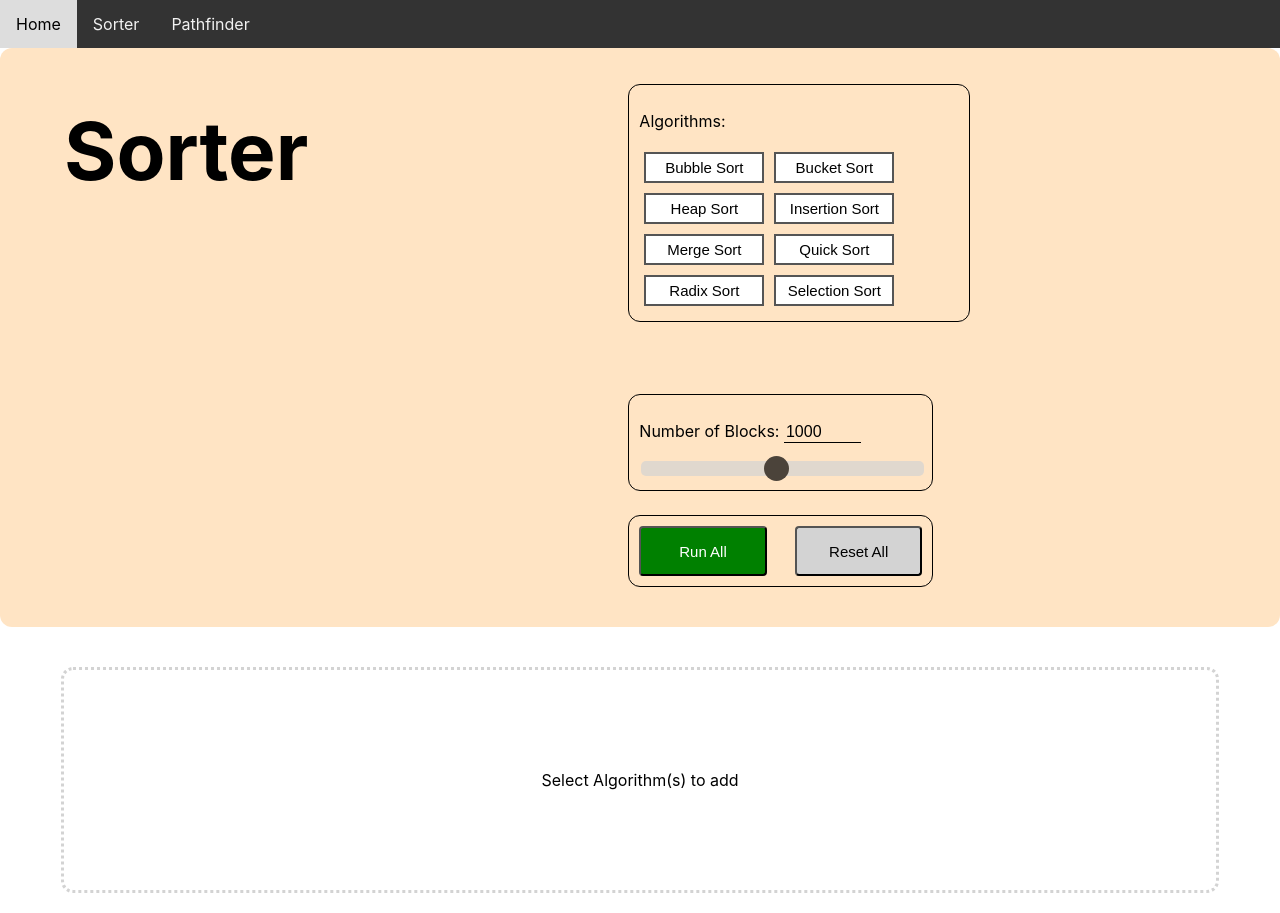
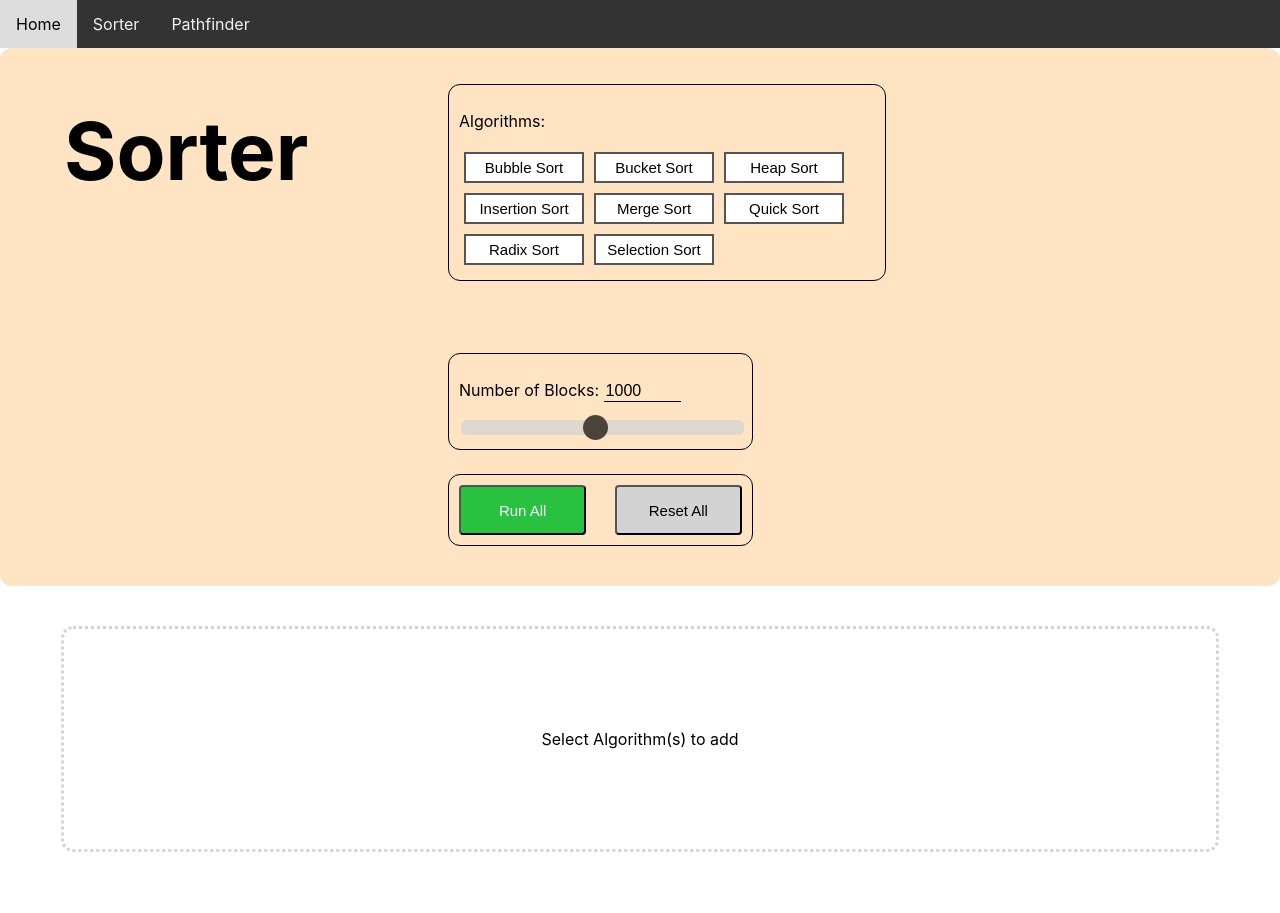
Before and after one commit to marcus-gee/algorithms, a React (Create React App) app: page /algorithms/sorter in a window 1280 px wide. After the commit the page ends 872 px from the top, so only its background shows below. Built offline with nearby package versions, Linux system fonts and the light colour scheme.

Commit message:
fix header layout + build

```diff
--- a/src/sorter/AlgoContainer/AlgoContainer.css
+++ b/src/sorter/AlgoContainer/AlgoContainer.css
@@ -14,7 +14,7 @@
 }
 
 .AlgoContainer-runbutton {
-  background-color: green;
+  background-color: #29c240;
   border-radius: 4px;
   color: white;
   cursor: pointer;
--- a/src/sorter/SorterApp.css
+++ b/src/sorter/SorterApp.css
@@ -7,9 +7,14 @@
 .SorterApp-title {
   font-size: 80px;
   display: inline-block;
-  padding-left: 5%;
-  padding-right: 25%;
+  padding: 0% 5%;
+  width: 25%;
   vertical-align: top;
+}
+
+.SorterApp-headerbuttons {
+  display: inline-block;
+  width: 65%;
 }
 
 .SorterApp-algopickercontainer {
@@ -62,7 +67,7 @@
 }
 
 .run {
-  background-color: green;
+  background-color: #29c240;
   color: white;
   margin-right: 10%;
 }
--- a/src/sorter/SorterApp.js
+++ b/src/sorter/SorterApp.js
@@ -30,11 +30,14 @@ class SorterApp extends React.Component {
     this.state = {
       selected: [],
       blockNumber: SLIDER_DEFAULT,
-      array: this.generateRandomArray(),
+      array: [],
     };
     this.handleAlgorithmClick = this.handleAlgorithmClick.bind(this);
     this.handleSliderChange = this.handleSliderChange.bind(this);
-    this.handleResetArray = this.handleResetArray.bind(this);
+  }
+
+  componentDidMount() {
+    this.resetArray();
   }
 
   handleAlgorithmClick(value) {
@@ -51,15 +54,11 @@ class SorterApp extends React.Component {
     this.setState({ blockNumber: event.target.value });
   }
 
-  generateRandomArray() {
-    return [...Array(SLIDER_MAX)].map(() =>
-      Math.floor(Math.random() * MAX_BLOCK_LENGTH)
-    );
-  }
-
-  handleResetArray() {
+  resetArray() {
     this.setState({
-      array: this.generateRandomArray(),
+      array: [...Array(SLIDER_MAX)].map(() =>
+        Math.floor(Math.random() * MAX_BLOCK_LENGTH)
+      ),
     });
   }
 
@@ -67,7 +66,7 @@ class SorterApp extends React.Component {
     const header = (
       <div className="SorterApp-header">
         <h1 className="SorterApp-title">Sorter</h1>
-        <div style={{ display: "inline-block", width: "50%" }}>
+        <div className="SorterApp-headerbuttons">
           <div className="SorterApp-algopickercontainer">
             <AlgoPicker
               algorithms={ALGORITHMS}
@@ -95,7 +94,9 @@ class SorterApp extends React.Component {
               </button>
               <button
                 className="SorterApp-actionbutton reset"
-                onClick={this.handleResetArray}
+                onClick={() => {
+                  this.resetArray();
+                }}
               >
                 Reset All
               </button>
```
Also changed, not shown: 15 other files (tests, documents, lock files or other folders).
